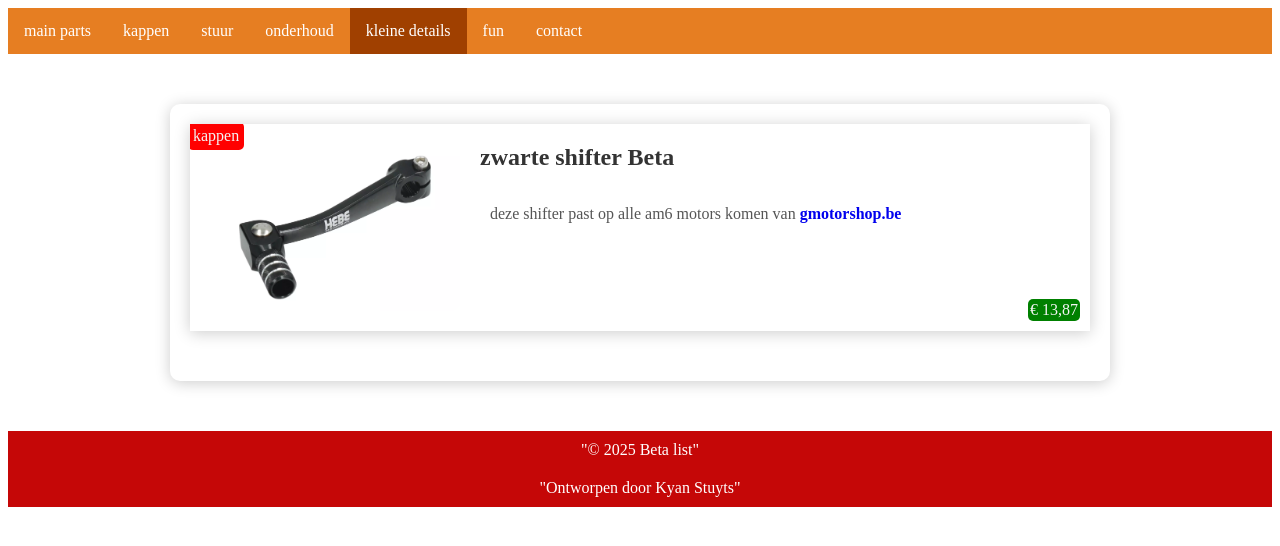
After one commit to utsukushi-sa/Beta-website, a PHP site: page /kleine-details.html in a window 1280 px wide. The commit adds this page. Shown: the top 546 px of the page. Run offline with PHP 8.4, Linux system fonts and the light colour scheme.

Commit message:
fixing errors

```diff
--- a/fun.html
+++ b/fun.html
@@ -6,8 +6,7 @@
   <meta name="viewport" content="width=device-width, initial-scale=1.0">
   <title>fun beta</title>
   <link rel="stylesheet" href="stijl.css">
-  <link rel="shortcut icon" href="images/betamotor-logo_brandlogos.net_khet7.png"
-    type="image/x-icon">
+  <link rel="shortcut icon" href="images/betamotor-logo_brandlogos.net_khet7.png" type="image/x-icon">
 </head>
 
 <body>
@@ -19,7 +18,7 @@
       <li><a href="kappen.html">kappen </a></li>
       <li><a href="stuur.html">stuur</a></li>
       <li><a href="onderhoud.html">onderhoud</a></li>
-    <li><a href="kleine details.html">kleine details</a></li>
+      <li><a href="kleine-details.html">kleine details</a></li>
       <li><a class="active" href="fun.html">fun</a></li>
       <li><a href="contact.html">contact</a></li>
     </ul>
--- /dev/null
+++ b/kleine-details.html
@@ -0,0 +1,68 @@
+<!DOCTYPE html>
+<html lang="en">
+
+<head>
+  <meta charset="UTF-8">
+  <meta name="viewport" content="width=device-width, initial-scale=1.0">
+  <title>kleine details beta-motoren</title>
+  <link rel="stylesheet" href="stijl.css">
+  <link rel="shortcut icon" href="images/betamotor-logo_brandlogos.net_khet7.png" type="image/x-icon">
+</head>
+
+<body>
+
+  <header>
+    <ul class="nav">
+      <li><a href="index.html">main parts</a></li>
+      <li><a href="kappen.html">kappen </a></li>
+      <li><a href="stuur.html">stuur</a></li>
+      <li><a href="onderhoud.html">onderhoud</a></li>
+      <li><a class="active" href="kleine-details.html">kleine details</a></li>
+      <li><a href="fun.html">fun</a></li>
+      <li><a href="contact.html">contact</a></li>
+    </ul>
+  </header>
+
+  <main>
+    <div class="container">
+      <div class="property">
+        <a href="https://gmotoshop.be/minarelli-am6-versnellingspook-zwart,681216.html" target="_blank"><img
+            src="images/dzwignia-zmiany-biegow-minarelli-am6-czarna_1-(1).jpeg" alt="zwarte versnellingspook Beta"></a>
+        <div class="label">kappen</div>
+        <div class="property-details">
+          <h2>zwarte shifter Beta</h2>
+          <p>deze shifter past op alle am6 motors
+            komen van <a href="https://gmotoshop.be/minarelli-am6-versnellingspook-zwart,681216.html"
+              target="_blank"><strong>gmotorshop.be</strong></a>
+          </p>
+        </div>
+        <div class="price">€ 13,87</div>
+      </div>
+
+
+
+
+
+
+
+
+
+    </div>
+
+
+  </main>
+
+
+  <footer>
+    <div>
+      "© 2025 Beta list"
+    </div>
+    <div>
+      "Ontworpen door Kyan Stuyts"
+    </div>
+  </footer>
+
+
+</body>
+
+</html>
--- a/stijl.css
+++ b/stijl.css
@@ -47,7 +47,6 @@
 /*semantishe tags*/
 /*stijl bottom credits*/
 footer>div {
-    display: flexbox;
     flex-wrap: wrap;
     justify-content: space-between;
     background-color: rgb(197, 7, 7);
@@ -183,22 +182,8 @@ img {
     left: -2px;
     color: #f4f4f4;
     background-color: red;
+}
 
-}
-/*
-@media (max-width:900px) {
-    header{
-        flex-direction:column ;
-    }
-    main{
-       width: 90%;
-      min-height: 0;
-    }
-    footer{
-        min-height: 0;
-    }
-}
-*/
 @media (max-width: 900px) {
     body {
         font-size: 16px;
@@ -249,7 +234,7 @@ img {
         margin-top: 10px;
     }
 
-    footer > div {
+    footer>div {
         flex-wrap: wrap;
         text-align: center;
         font-size: 14px;
--- a/stuur.html
+++ b/stuur.html
@@ -15,11 +15,11 @@
   <header>
   <!--navigatie-->
   <ul class="nav">
-    <li><a href="main parts.html">main parts</a></li>
+    <li><a href="index.html">main parts</a></li>
     <li><a href="kappen.html">kappen </a></li>
     <li><a class="active" href="stuur.html">stuur</a></li>
     <li><a href="onderhoud.html">onderhoud</a></li>
-    <li><a href="kleine details.html">kleine details</a></li>
+    <li><a href="kleine-details.html">kleine details</a></li>
     <li><a href="fun.html">fun</a></li>
     <li><a href="contact.html">contact</a></li>
   </ul>
```
Also changed, not shown: contact.css (+9 -5 lines), contact.html (+5 -3 lines), index.html (+29 -18 lines), kappen.html (+5 -9 lines), kleine details.html (deleted, +0 -69 lines), onderhoud.html (+12 -14 lines), images/dzwignia-zmiany-biegow-minarelli-am6-czarna_1-(1).jpeg (renamed from images/dzwignia-zmiany-biegow-minarelli-am6-czarna_1 (1).jpeg). Lines whose indentation alone changed are shown as unchanged.
